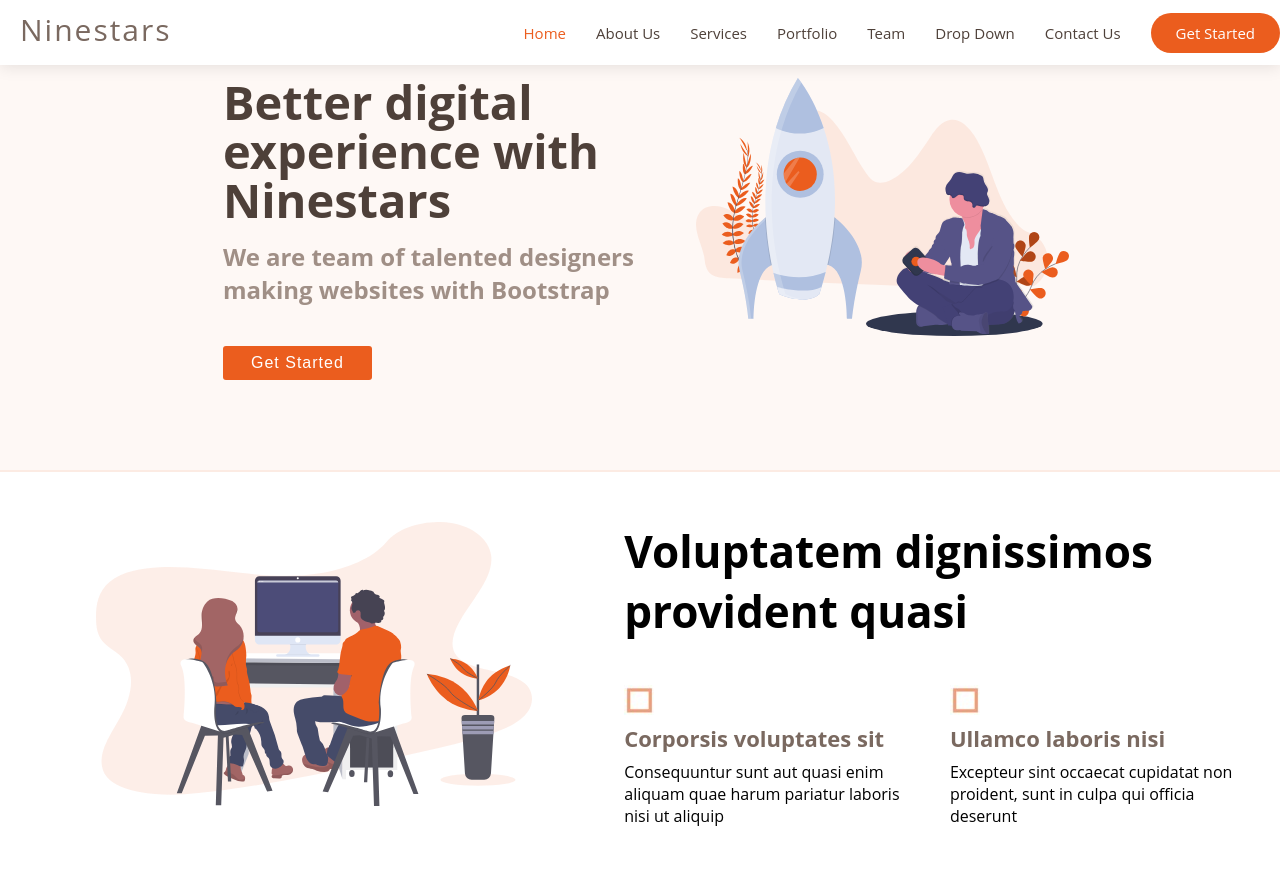
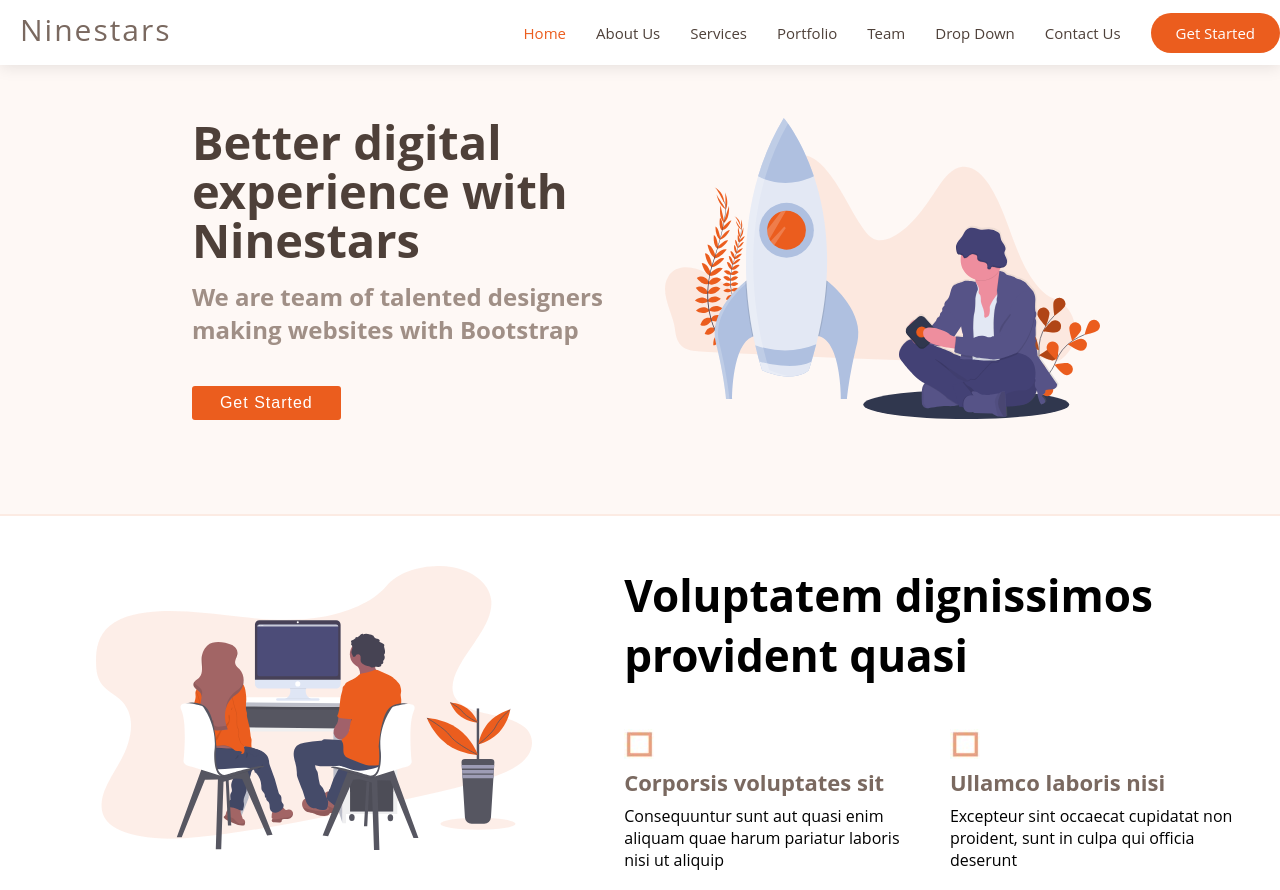
Before and after one commit to ritikgoyal133/Ninestar_Newput, a plain HTML site: page index.html in a window 1280 px wide. Shown: the top 890 px of the page. Drawn offline with Linux system fonts and the light colour scheme.

Commit message:
css home & image property changed

```diff
--- a/style.css
+++ b/style.css
@@ -125,6 +125,7 @@ section {
 }
 
 .home-container {
+  margin-top: 50px;
  margin-left: 12px;
 
   /* border: 2px solid green; */
@@ -172,7 +173,7 @@ section {
 
 .home-image {
   display:inline-block;
-  width: 30%;
+  width: 35%;
   padding-left: 25px;
  /* border: 2px solid brown; */
 }
```
